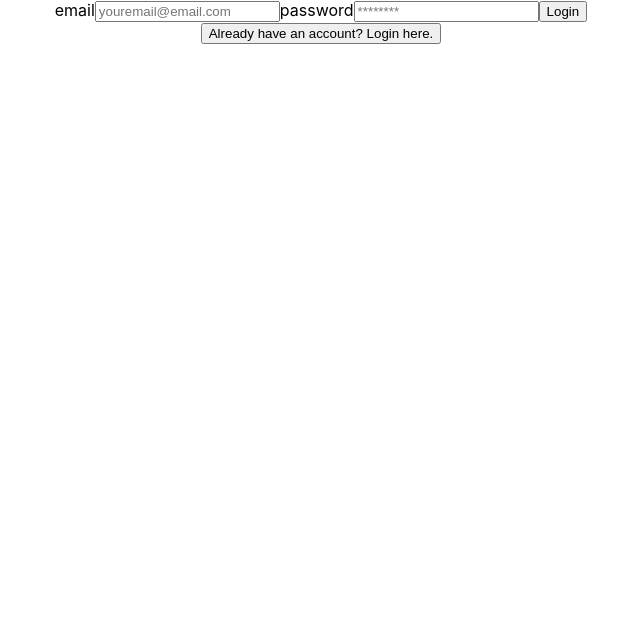
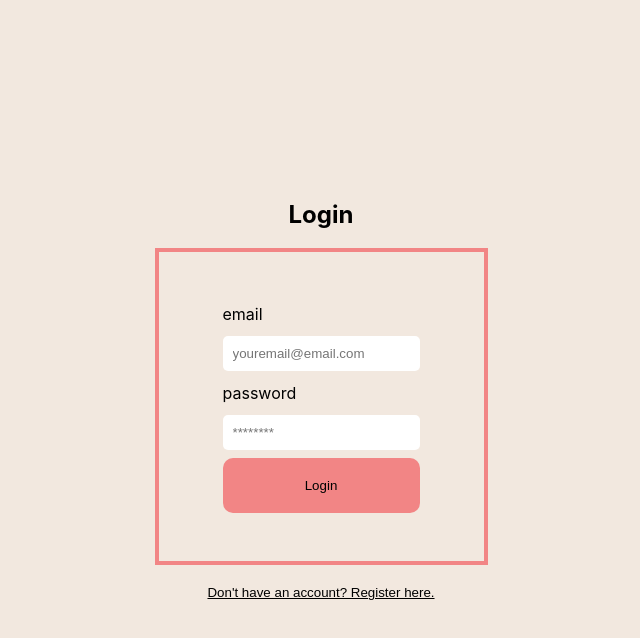
Before and after one commit to DeveloperCaleb/Ticketeer, a React (Create React App) app in the folder front_end/: page / in a window 1280 px wide. Shown: the top 638 px of the page, without its empty margins (319-959 px from the left). Built offline with nearby package versions, Linux system fonts and the light colour scheme.

Commit message:
Completed login register UI
No functionality currently.

```diff
--- a/front_end/src/App.css
+++ b/front_end/src/App.css
@@ -1,38 +1,49 @@
 .App {
   text-align: center;
+  display: flex;
+  min-height: 100vh;
+  align-items: center;
+  justify-content: center;
+  background: #f2e8df;
 }
 
-.App-logo {
-  height: 40vmin;
-  pointer-events: none;
+.auth-form-container .register-form-container {
+  display: flex;
+  flex-direction: column;
+  flex-grow: 1;
 }
 
-@media (prefers-reduced-motion: no-preference) {
-  .App-logo {
-    animation: App-logo-spin infinite 20s linear;
-  }
+.login-form,
+.register-form {
+  display: flex;
+  flex-direction: column;
+  padding: 3rem 4rem;
+  border: 4px solid;
+  border-color: #f28585;
 }
 
-.App-header {
-  background-color: #282c34;
-  min-height: 100vh;
-  display: flex;
-  flex-direction: column;
-  align-items: center;
-  justify-content: center;
-  font-size: calc(10px + 2vmin);
-  color: white;
+label {
+  text-align: left;
+  padding: 0.25rem 0;
 }
 
-.App-link {
-  color: #61dafb;
+input {
+  margin: 0.5rem 0;
+  border: none;
+  border-radius: 5px;
+  padding: 10px;
 }
 
-@keyframes App-logo-spin {
-  from {
-    transform: rotate(0deg);
-  }
-  to {
-    transform: rotate(360deg);
-  }
+button {
+  border: none;
+  background-color: white;
+  padding: 20px;
+  border-radius: 10px;
+  background-color: #f28585;
+  cursor: pointer;
 }
+
+.link-btn {
+  background: none;
+  text-decoration: underline;
+}
--- a/front_end/src/Login.js
+++ b/front_end/src/Login.js
@@ -21,8 +21,9 @@ function Login(props) {
   };
 
   return (
-    <>
-      <form onSubmit={handleSubmit}>
+    <div className="auth-form-container">
+      <h2>Login</h2>
+      <form className="login-form" onSubmit={handleSubmit}>
         <label htmlFor="email">email</label>
         <input
           value={email}
@@ -43,10 +44,13 @@ function Login(props) {
         />
         <button type="submit">Login</button>
       </form>
-      <button onClick={() => props.onFormSwitch("register")}>
-        Already have an account? Login here.
+      <button
+        className="link-btn"
+        onClick={() => props.onFormSwitch("register")}
+      >
+        Don't have an account? Register here.{" "}
       </button>
-    </>
+    </div>
   );
 }
 
--- a/front_end/src/Register.js
+++ b/front_end/src/Register.js
@@ -18,8 +18,9 @@ function Register(props) {
   const handleSubmit = () => {};
 
   return (
-    <>
-      <form onSubmit={handleSubmit}>
+    <div className="register-form-container">
+      <h2>Register</h2>
+      <form className="register-form" onSubmit={handleSubmit}>
         <label htmlFor="email">Email:</label>
         <input
           value={form.email}
@@ -67,10 +68,10 @@ function Register(props) {
         />
         <button type="submit">Login</button>
       </form>
-      <button onClick={() => props.onFormSwitch("login")}>
-        Don't have an account? Register here.
+      <button className="link-btn" onClick={() => props.onFormSwitch("login")}>
+        Already have an account? Login here.
       </button>
-    </>
+    </div>
   );
 }
 
```
